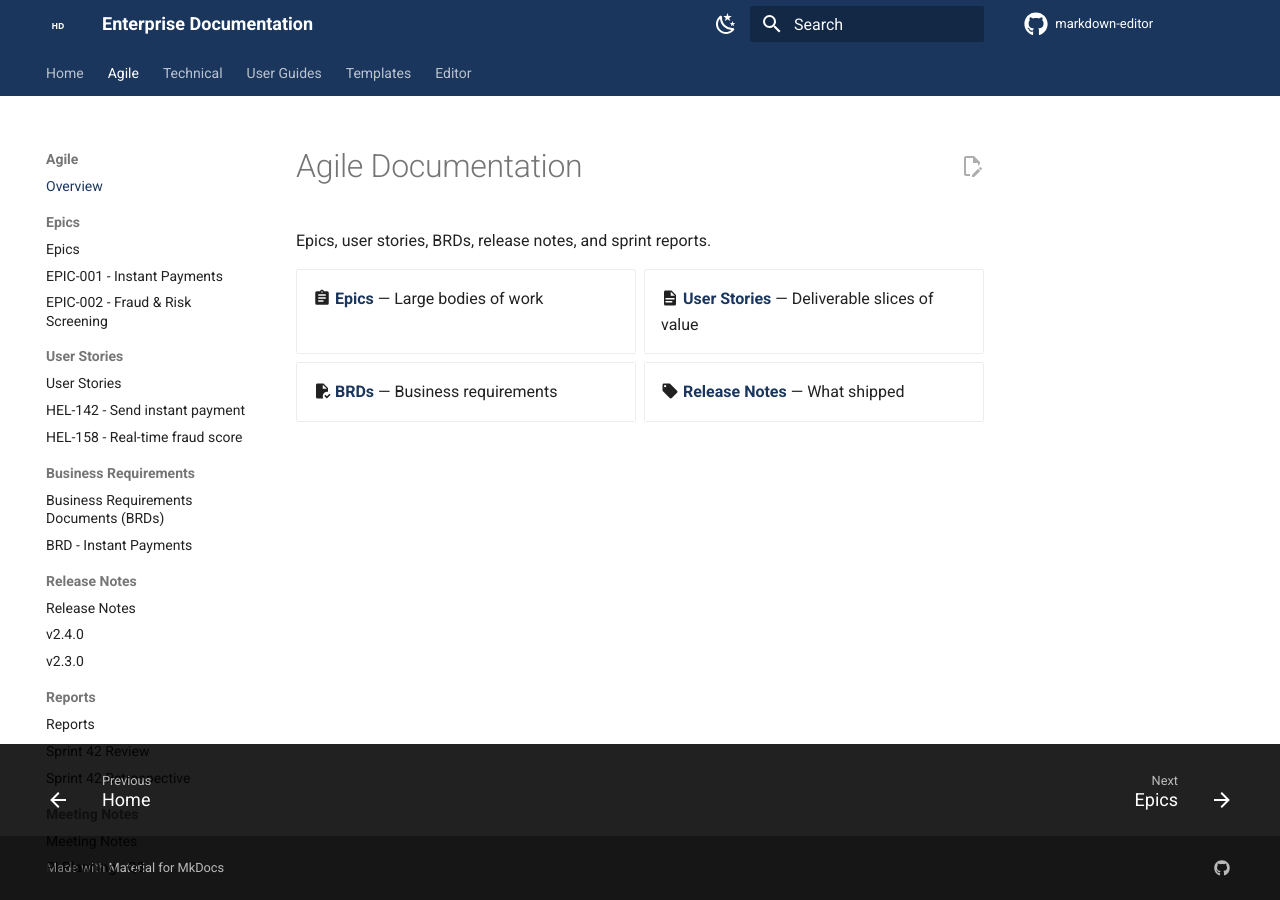
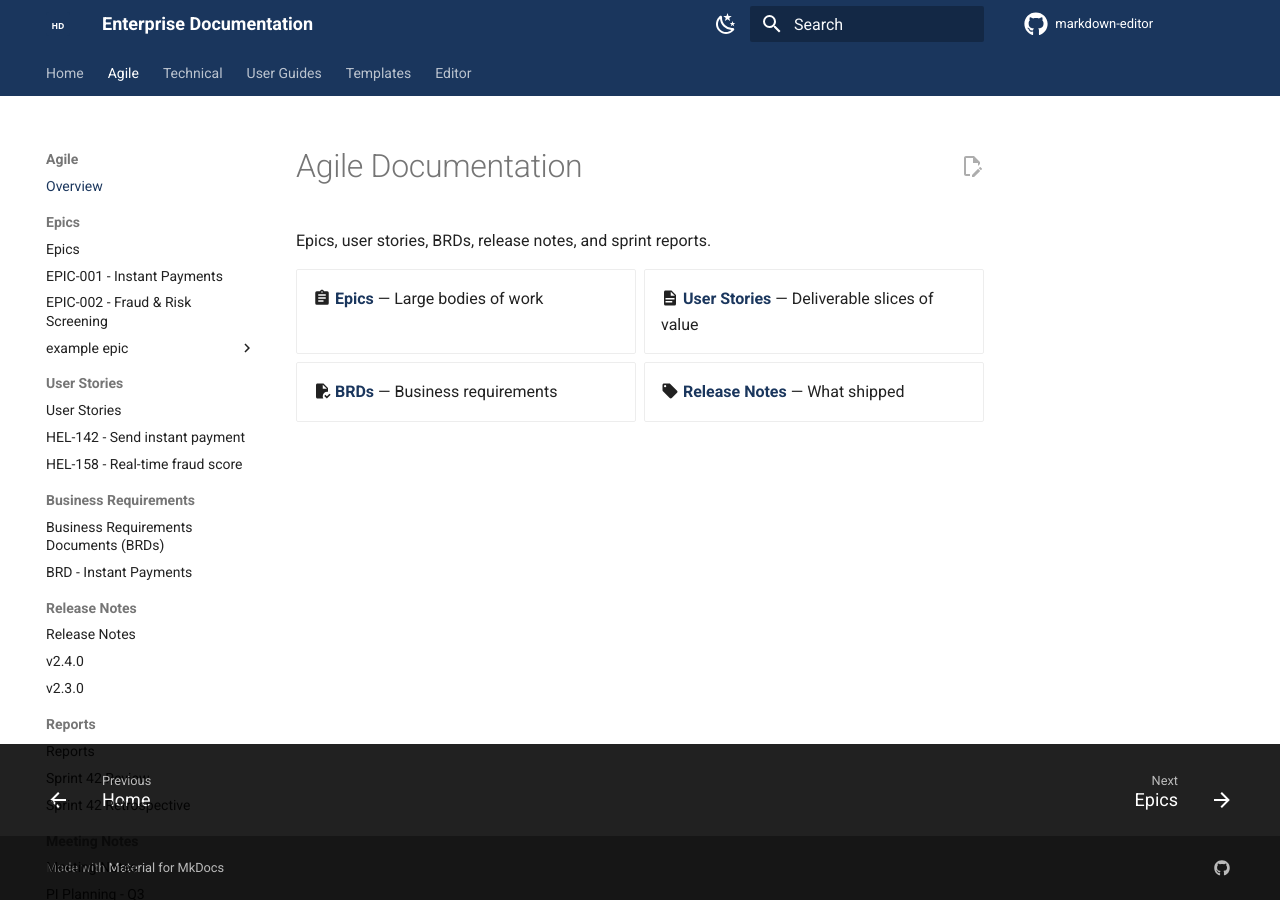
Before and after one commit to carloscuxin/markdown-editor, an MkDocs documentation site: the page built from docs/agile/index.md, in a window 1280 px wide. Built offline with MkDocs 1.6.1 and Material for MkDocs 9.7.7, drawn with Linux system fonts in a browser that asks for light colours; comment, search, counter and statistics services are not loaded.

Commit message:
chore: actualiza navegación (nav-editor)

```diff
--- a/mkdocs.yml
+++ b/mkdocs.yml
@@ -112,6 +112,8 @@
           - agile/epics/index.md
           - EPIC-001 - Instant Payments: agile/epics/epic-001-instant-payments.md
           - EPIC-002 - Fraud & Risk Screening: agile/epics/epic-002-fraud-risk-screening.md
+          - example epic:
+              - epic test: agile/episcs/example.md
       - User Stories:
           - agile/stories/index.md
           - HEL-142 - Send instant payment: agile/stories/hel-142-send-instant-payment.md
```
